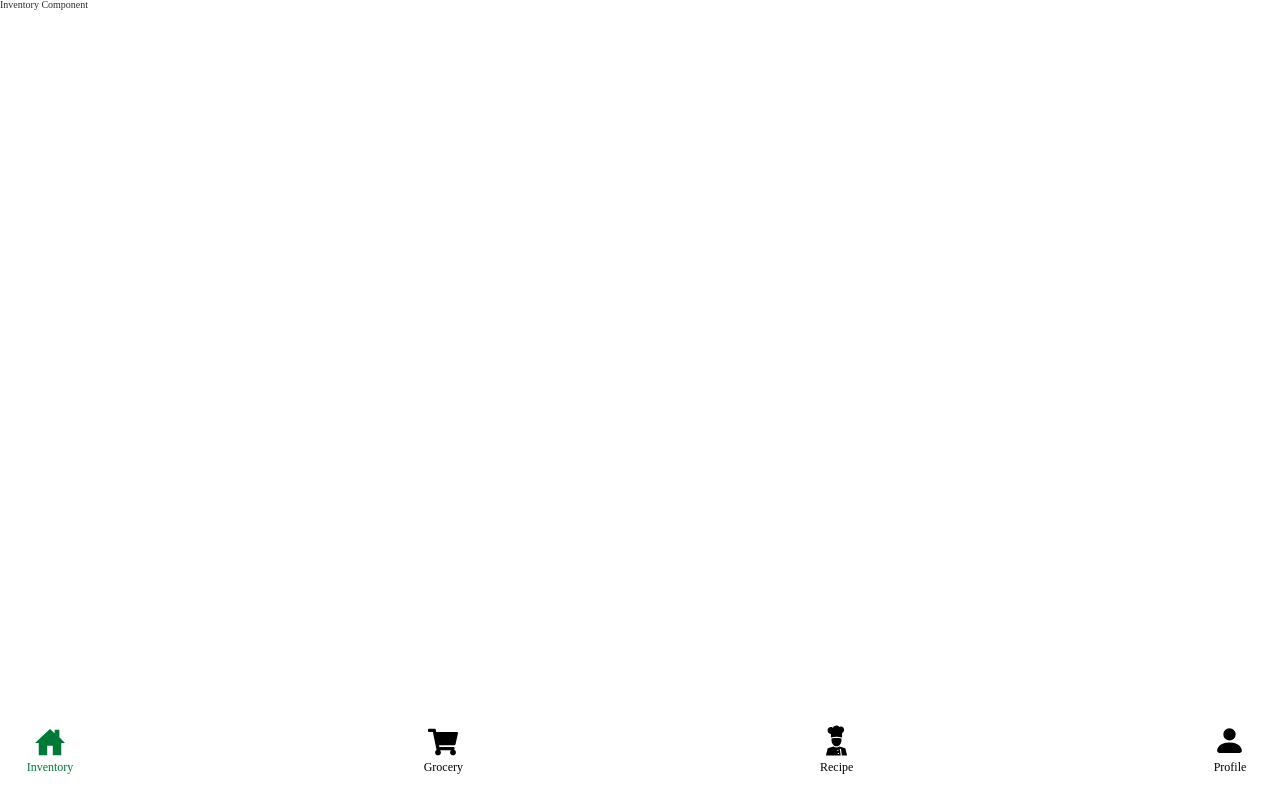
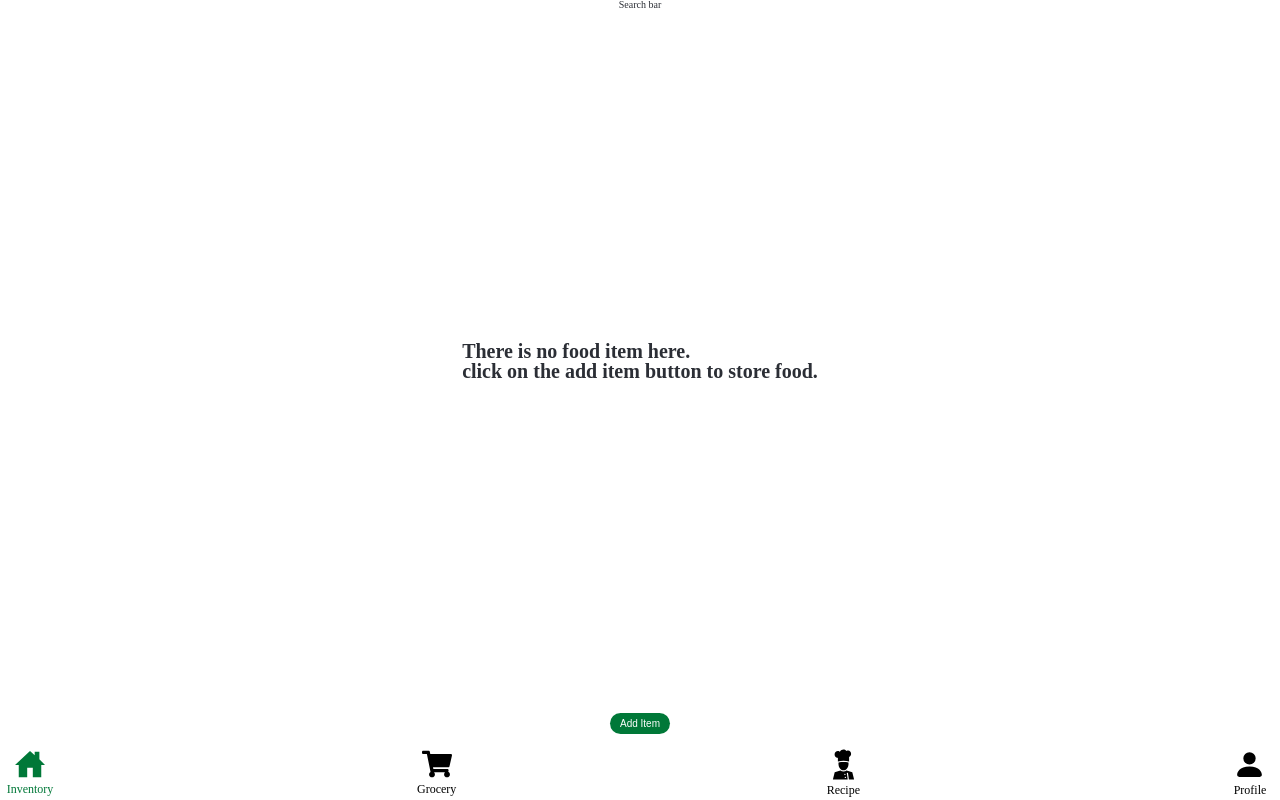
Before and after one commit to SSW-22/fresh-fridge, a React (Create React App) app: page /inventory in a window 1280 px wide. Built offline with nearby package versions, Linux system fonts and the light colour scheme; a web font is replaced by a local one.

Commit message:
commit for update from main

```diff
--- a/src/components/Navbar.js
+++ b/src/components/Navbar.js
@@ -8,7 +8,7 @@ import classes from "./Navbar.module.css";
 
 function Navbar() {
   return (
-    <div className={classes.navbar}>
+    // <div className={classes.navbar}>
     <nav className={classes.nav}>
       <ul>
         <li>
@@ -65,7 +65,7 @@ function Navbar() {
         </li>
       </ul>
     </nav>
-    </div>
+    // </div>
   );
 }
 
--- a/src/components/Navbar.module.css
+++ b/src/components/Navbar.module.css
@@ -1,16 +1,30 @@
-.navbar {
+/* .navbar {
   position: fixed;
   left: 0;
   bottom: 0;
   width: 100%;
-  margin-bottom: 2.5rem;
+  height: 7vh;
+  display: flex;
+  width: 100%;
+  align-items: center;
+  border: 1px solid red;
+} */
+
+.nav {
+  position: fixed;
+  left: 0;
+  bottom: 0;
+  width: 100%;
+  height: 7vh;
+  display: flex;
+  width: 100%;
+  align-items: center;
 }
 
 .nav ul {
   display: flex;
+  width: 100%;
   justify-content: space-between;
-  align-items: baseline;
-  padding: 0 2rem 0 2rem;
 }
 
 .nav li {
--- /dev/null
+++ b/src/components/global/buttons/AddItem.js
@@ -0,0 +1,55 @@
+import { useState } from "react";
+import classes from "./AddItem.module.css";
+
+function AddItem() {
+  const [addingForm, setAddingForm] = useState(false);
+  const closeFormhandeler = () => {
+    setAddingForm(false);
+  };
+  const addingHandler = () => {
+    if (!addingForm) {
+      setAddingForm(true);
+      return;
+    }
+    const dummyData = "hello";
+    console.log(dummyData);
+  };
+  return (
+    <div>
+      {addingForm && (
+        <>
+          <form
+            action=""
+            data-testid="adding-item-form"
+            onSubmit={addingHandler}
+          >
+            <input type="text" />
+            <input type="text" />
+            <input type="text" />
+          </form>
+          <button type="button" onClick={closeFormhandeler}>
+            X
+          </button>
+          <button
+            type="button"
+            onClick={addingHandler}
+            className={classes["add-btn"]}
+          >
+            Add Item
+          </button>
+        </>
+      )}
+      {!addingForm && (
+        <button
+          type="button"
+          onClick={addingHandler}
+          className={classes["add-btn"]}
+        >
+          Add Item
+        </button>
+      )}
+    </div>
+  );
+}
+
+export default AddItem;
--- /dev/null
+++ b/src/components/global/buttons/AddItem.module.css
@@ -0,0 +1,7 @@
+.add-btn {
+  background-color: var(--color-green);
+  color: white;
+  border-style: none;
+  padding: 0.5rem 1rem;
+  border-radius: 20px;
+}
--- a/src/index.css
+++ b/src/index.css
@@ -1,3 +1,5 @@
+@import "./var.css";
+@import "./normalize.css";
 @import url("https://fonts.googleapis.com/css2?family=Maitree:wght@200;300;400;500;600&display=swap");
 
 * {
--- a/src/pages/Inventory/Inventory.js
+++ b/src/pages/Inventory/Inventory.js
@@ -1,5 +1,17 @@
+import AddItem from "../../components/global/buttons/AddItem";
+import classes from "./Inventory.module.css";
+
 function Inventory() {
-  return <div data-testid="inventory-component">Inventory Component</div>;
+  return (
+    <div data-testid="inventory-component" className={classes.container}>
+      <div>Search bar</div>
+      <h1>
+        There is no food item here. <br /> click on the add item button to store
+        food.
+      </h1>
+      <AddItem />
+    </div>
+  );
 }
 
 export default Inventory;
--- /dev/null
+++ b/src/pages/Inventory/Inventory.module.css
@@ -0,0 +1,8 @@
+.container {
+  display: flex;
+  flex-direction: column;
+  align-items: center;
+  justify-content: space-between;
+  padding-bottom: 1rem;
+  height: calc(100vh - 7vh); /* 7vh for bottom nav */
+}
--- /dev/null
+++ b/src/var.css
@@ -0,0 +1,3 @@
+:root {
+  --color-green: #007838;
+}
```
Also changed, not shown: src/normalize.css (added), 1 other file (tests, documents, lock files or other folders). Lines whose indentation alone changed are shown as unchanged.
